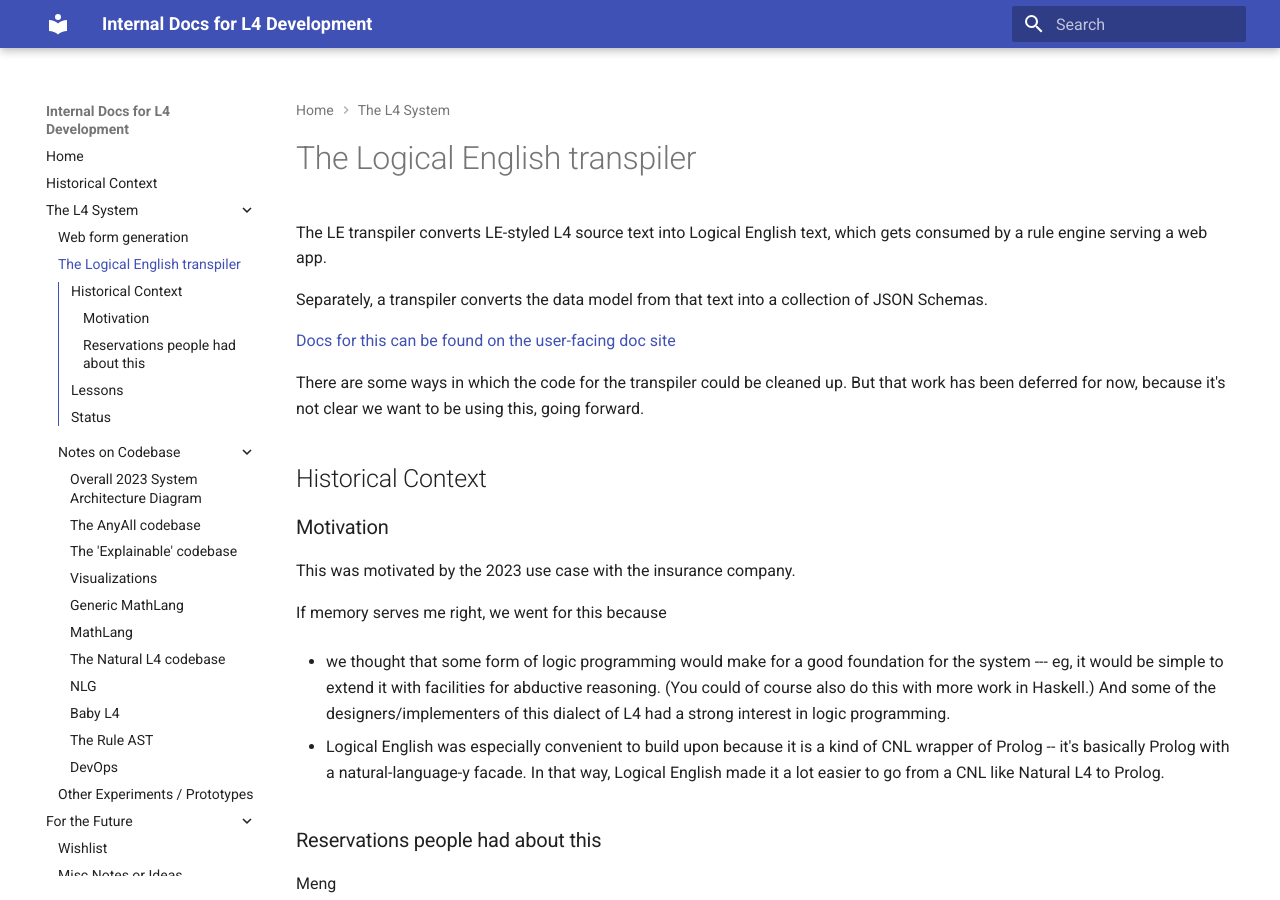
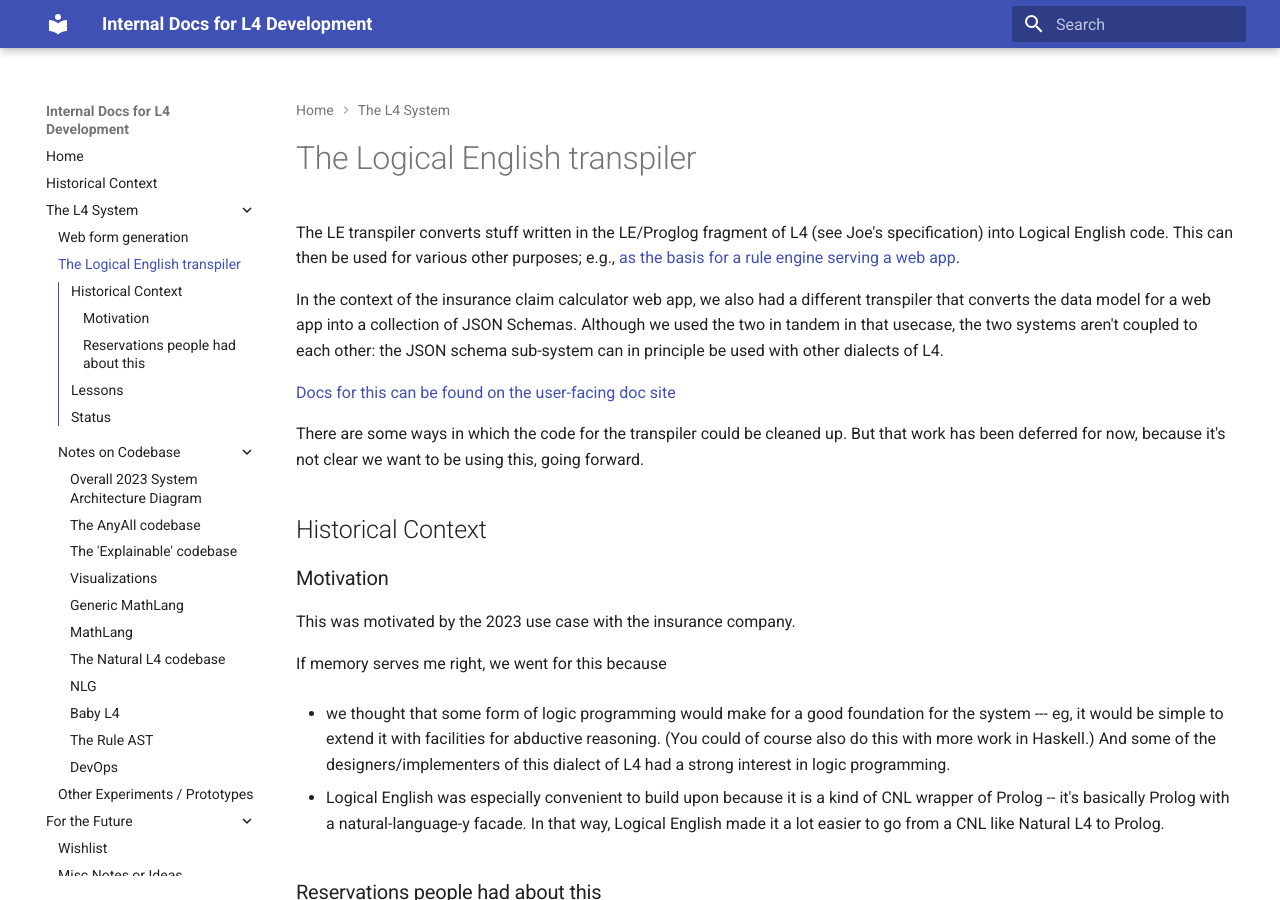
Before and after one commit to smucclaw/internal_docs, an MkDocs documentation site: the page built from docs/current_system/logicalenglish.md, in a window 1280 px wide and 900 px high. Built offline with MkDocs 1.6.1 and Material for MkDocs 9.7.7, drawn with Linux system fonts in a browser that asks for light colours.

Commit message:
make the explanation of what the LE transpiler is a bit more precise

```diff
--- a/docs/current_system/logicalenglish.md
+++ b/docs/current_system/logicalenglish.md
@@ -1,8 +1,8 @@
 # The Logical English transpiler #
 
-The LE transpiler converts LE-styled L4 source text into Logical English text, which gets consumed by a rule engine serving a web app.
+The LE transpiler converts stuff written in the LE/Proglog fragment of L4 (see Joe's specification) into Logical English code. This can then be used for various other purposes; e.g., [as the basis for a rule engine serving a web app](https://github.com/smucclaw/logical-english-client).
 
-Separately, a transpiler converts the data model from that text into a collection of JSON Schemas.
+In the context of the insurance claim calculator web app, we also had a different transpiler that converts the data model for a web app into a collection of JSON Schemas. Although we used the two in tandem in that usecase, the two systems aren't coupled to each other: the JSON schema sub-system can in principle be used with other dialects of L4.
 
 [Docs for this can be found on the user-facing doc site](https://github.com/smucclaw/documentation/blob/main/docs/transpilers-logical-english.rst)
 
```
